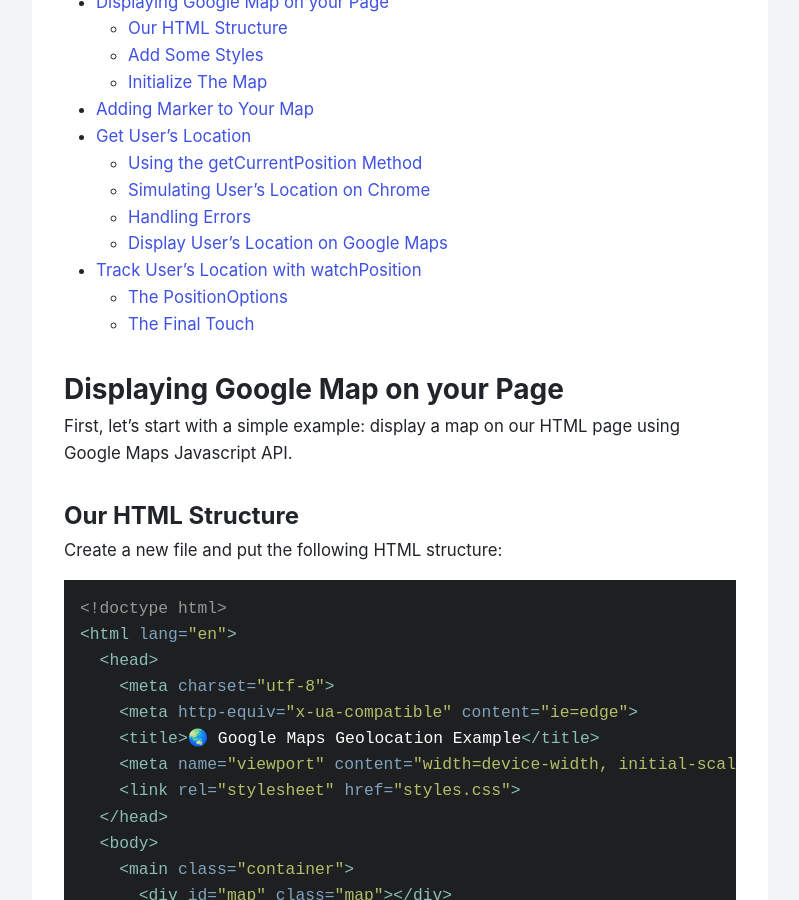
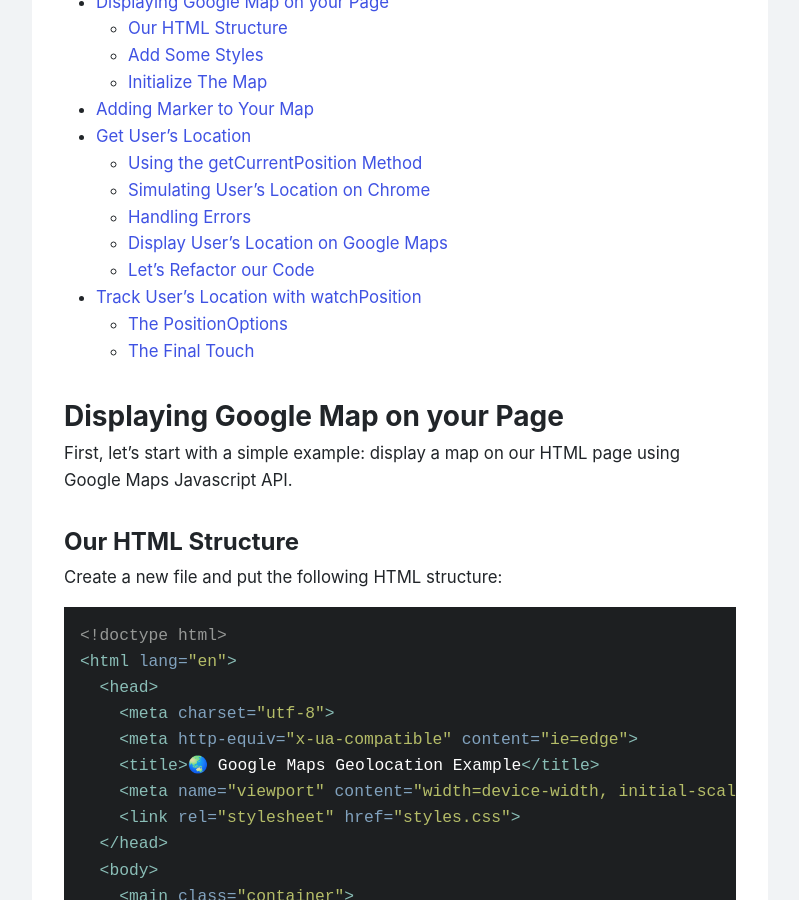
Before and after one commit to risan/oldblog, a Jekyll site: the page built from _posts/2018-03-16-track-user-location-google-maps.md, in a window 1280 px wide and 900 px high, scrolled down 601 px. Shown: the whole window, without its empty margins (240-1039 px from the left). Built offline with Jekyll 4.4.1, drawn with Linux system fonts in a browser that asks for light colours; comment, search, counter and statistics services are not loaded.

Commit message:
:bug: Fix heading size

```diff
--- a/_posts/2018-03-16-track-user-location-google-maps.md
+++ b/_posts/2018-03-16-track-user-location-google-maps.md
@@ -23,6 +23,7 @@
   - [Simulating User's Location on Chrome](#simulating-users-location-on-chrome)
   - [Handling Errors](#handling-errors)
   - [Display User's Location on Google Maps](#display-users-location-on-google-maps)
+  - [Let's Refactor our Code](#lets-refactor-our-code)
 - [Track User's Location with watchPosition](#track-users-location-with-watchposition)
   - [The PositionOptions](#the-positionoptions)
   - [The Final Touch](#the-final-touch)
@@ -370,7 +371,7 @@
 
 Now if we load our page, both the map and marker should show the retrieved user's location.
 
-#### Let's Refactor our Code
+### Let's Refactor our Code
 
 Our code now is getting a bit messy. Let's refactor it by extracting each step into its own function.
 
```
